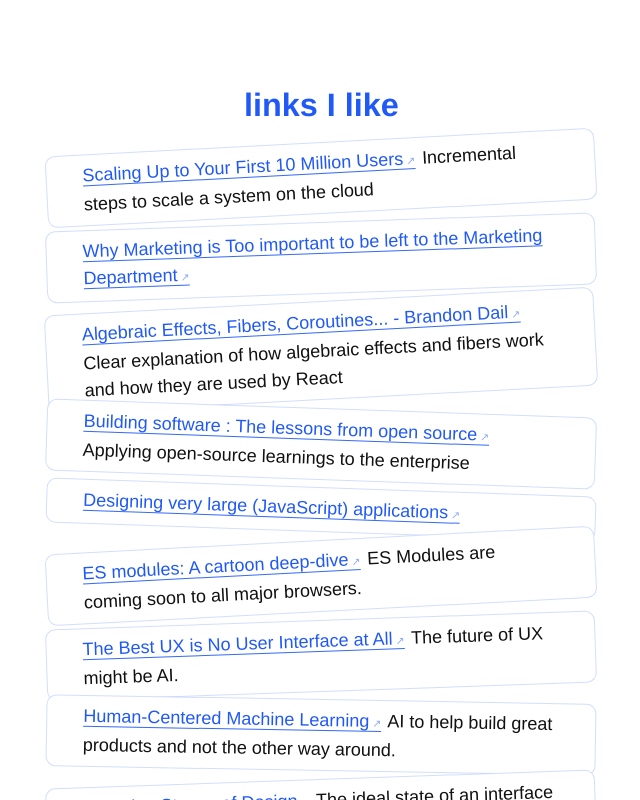
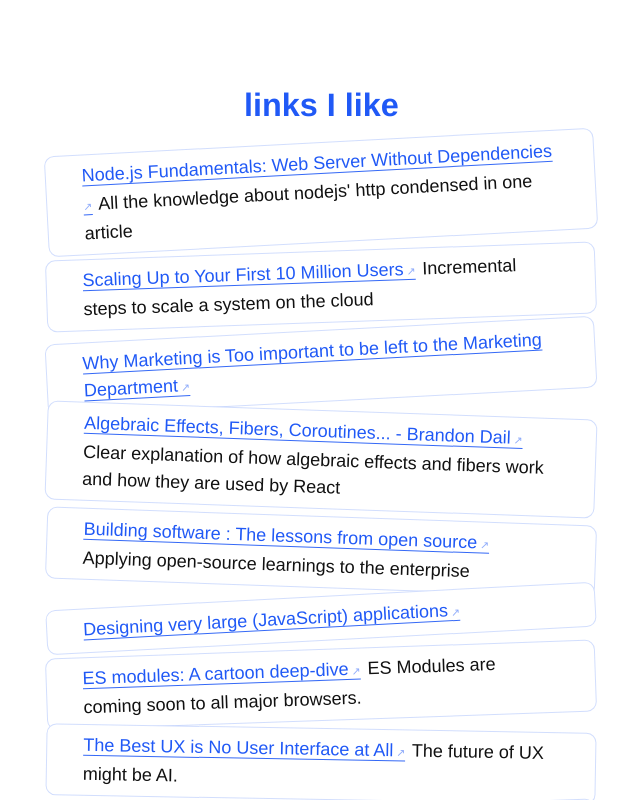
Before and after one commit to lucleray/luc.im, a Next.js app: page / in a window 1280 px wide. Shown: the part 1860-2660 px from the top of the page, without its empty margins (56-696 px from the left). Built offline with nearby package versions, Linux system fonts and the light colour scheme; a web font is replaced by a local one.

Commit message:
add interesting link (bis)

```diff
--- a/pages/index.js
+++ b/pages/index.js
@@ -117,6 +117,12 @@ const mywork = [
 ]
 
 const links = [
+  {
+    id: 'node-js-http',
+    title: 'Node.js Fundamentals: Web Server Without Dependencies',
+    url: 'https://blog.bloomca.me/2018/12/22/writing-a-web-server-node.html',
+    about: "All the knowledge about nodejs' http condensed in one article"
+  },
   {
     id: 'aws-incremental-scaling',
     title: 'Scaling Up to Your First 10 Million Users',
```
